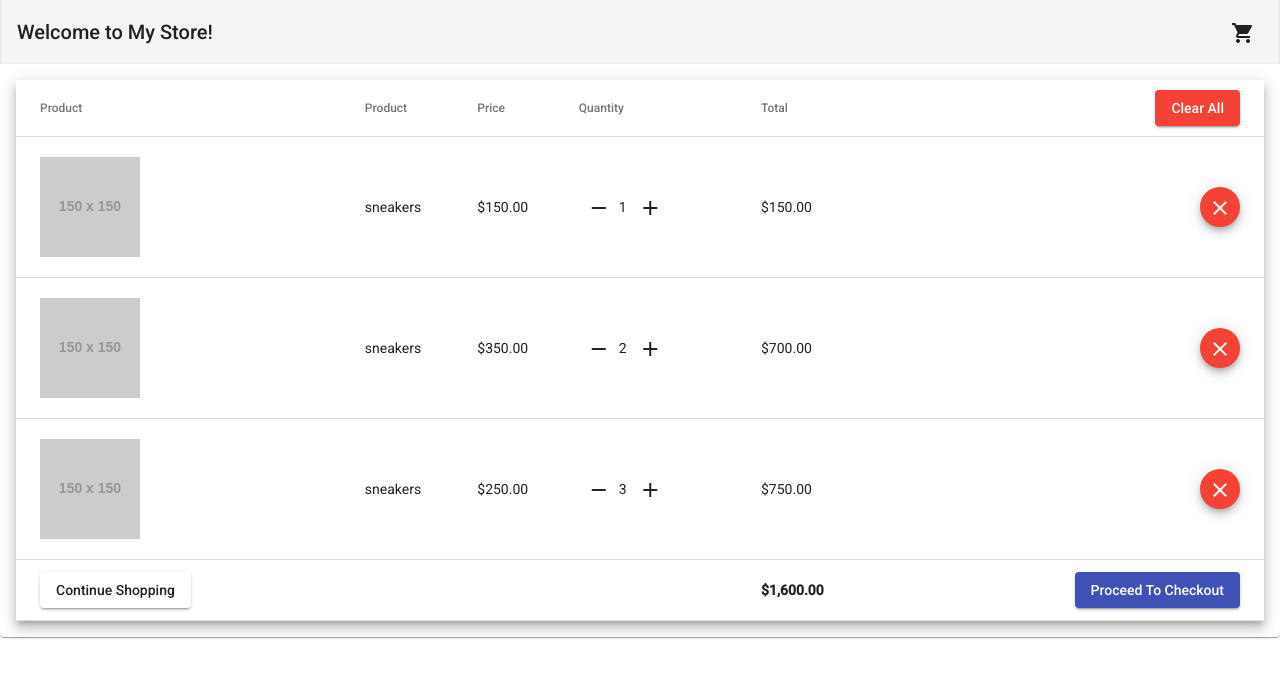
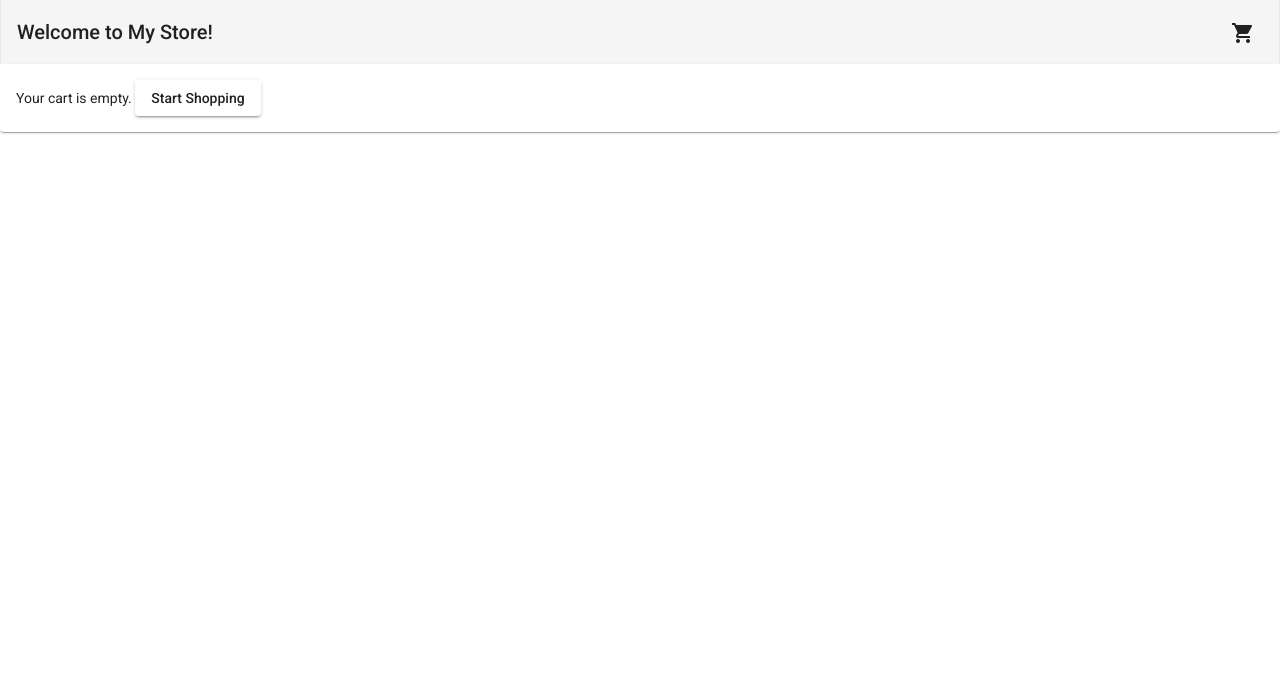
Before and after one commit to MikkoTirronen/webstore, an Angular app: page /cart in a window 1280 px wide. Shown: the top 678 px of the page. Built offline with nearby package versions, Linux system fonts and the light colour scheme.

Commit message:
removed pseudo data, added cartService sub

```diff
--- a/src/app/pages/cart/cart.component.ts
+++ b/src/app/pages/cart/cart.component.ts
@@ -11,27 +11,6 @@ export class CartComponent implements OnInit {
 
   cart: Cart = {
     items: [
-      {
-        product: 'https://via.placeholder.com/150',
-        name: 'sneakers',
-        price: 150,
-        quantity: 1,
-        id: 1,
-      },
-      {
-        product: 'https://via.placeholder.com/150',
-        name: 'sneakers',
-        price: 350,
-        quantity: 2,
-        id: 2,
-      },
-      {
-        product: 'https://via.placeholder.com/150',
-        name: 'sneakers',
-        price: 250,
-        quantity: 3,
-        id: 13,
-      },
     ],
   };
   displayedColumns: Array<string> = [
@@ -47,8 +26,14 @@ export class CartComponent implements OnInit {
   getTotal(items: Array<CartItem>): number {
     return this.cartService.getTotal(items)
   }
+  onClearCart(): void {
+    this.cartService.clearCart();
+  }
 
   ngOnInit(): void {
-    this.dataSource = this.cart.items;
+    this.cartService.cart.subscribe((_cart: Cart) => {
+      this.cart = _cart,
+      this.dataSource = this.cart.items;
+    })
   }
 }
```
